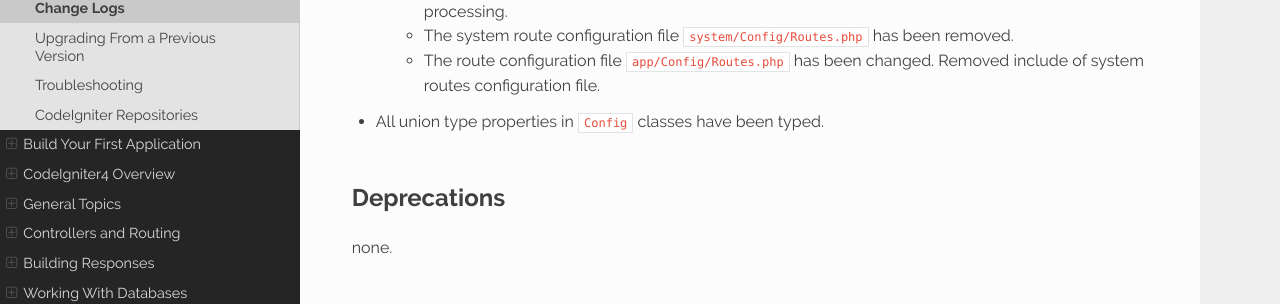
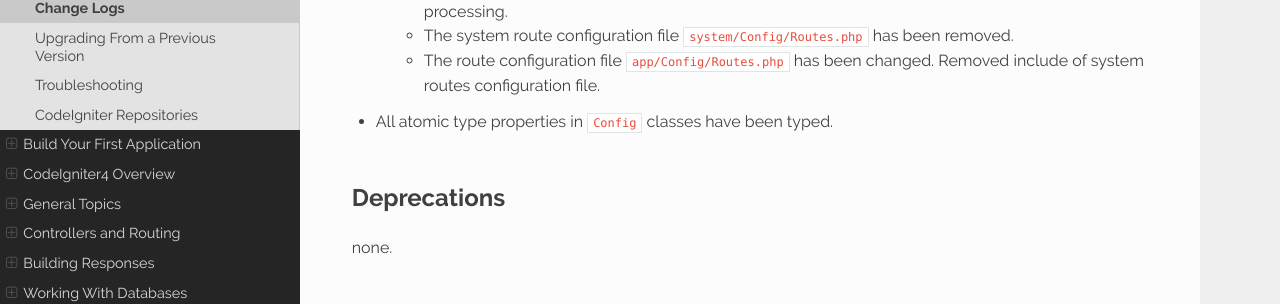
Before and after one commit to NEKOGET/ci4_user_guide_src, a Sphinx documentation site: the page built from source/changelogs/v4.3.0.rst, in a window 1280 px wide and 900 px high, scrolled down 1394 px. Shown: the part 294-598 px from the top of the window. Built offline with Sphinx 7.4.7 and the Read the Docs theme 2.0.0, drawn with Linux system fonts in a browser that asks for light colours.

Commit message:
docs: not union but atomic

```diff
--- a/source/changelogs/v4.3.0.rst
+++ b/source/changelogs/v4.3.0.rst
@@ -52,7 +52,7 @@ Changes
     - The ``CodeIgniter\CLI\CommandRunner`` class has been removed due to a change in Spark commands processing.
     - The system route configuration file ``system/Config/Routes.php`` has been removed.
     - The route configuration file ``app/Config/Routes.php`` has been changed. Removed include of system routes configuration file.
-- All union type properties in ``Config`` classes have been typed.
+- All atomic type properties in ``Config`` classes have been typed.
 
 Deprecations
 ************
```
